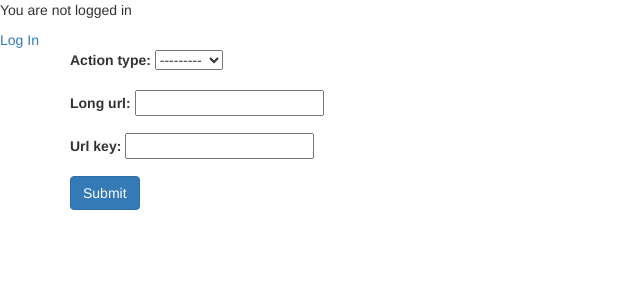
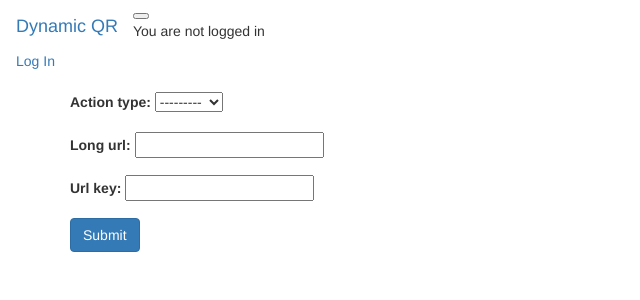
Before and after one commit to rtlee9/inventory_qr, a Django app: page /create in a window 1280 px wide. Shown: the top 300 px of the page, without its empty margins (0-640 px from the left). Run offline with Django 4.2, Linux system fonts and the light colour scheme.

Commit message:
Navbar html components

```diff
--- a/url/templates/base.html
+++ b/url/templates/base.html
@@ -12,9 +12,16 @@
 </head>
 
 <body>
+    <nav class="navbar navbar-expand-lg navbar-light bg-light">
+        <a class="navbar-brand" href="#">Dynamic QR</a>
+        <button class="navbar-toggler" type="button" data-toggle="collapse" data-target="#navbarSupportedContent"
+            aria-controls="navbarSupportedContent" aria-expanded="false" aria-label="Toggle navigation">
+            <span class="navbar-toggler-icon"></span>
+        </button>
+        <div class="collapse navbar-collapse" id="navbarSupportedContent">
             {% if user.is_authenticated %}
             Hi {{ user.username }}!
-    <form action="{% url 'logout' %}" method="post">
+            <form action="{% url 'logout' %}" method="post" class="form-inline my-2 my-lg-0">
                 {% csrf_token %}
                 <button type="submit">Log Out</button>
             </form>
@@ -22,6 +29,9 @@
             <p>You are not logged in</p>
             <a href="{% url 'login' %}">Log In</a>
             {% endif %}
+        </div>
+    </nav>
+
     {% block content %}
     {% endblock %}
 </body>
```
Lines whose indentation alone changed are shown as unchanged.
